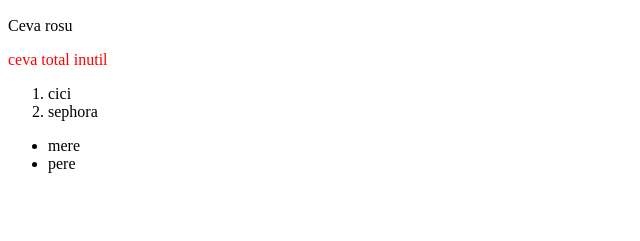
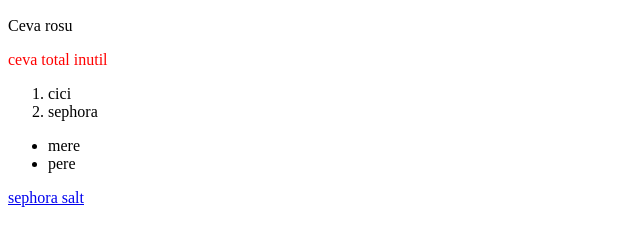
Before and after one commit to Deeamcn/deeamcn.github.io, a plain HTML site: page index.html in a window 1280 px wide. Shown: the part 417-658 px from the top of the page, without its empty margins (0-640 px from the left). Drawn offline with Linux system fonts and the light colour scheme.

Commit message:
am adaugat link

```diff
--- a/index.html
+++ b/index.html
@@ -28,5 +28,6 @@
         <li>mere</li>
         <li>pere</li>
     </ul>
+    <a href="http://www.sephora.ro/" target="_blank" rel="noopener noreferrer">sephora salt</a>
 </body>
 </html>
```
